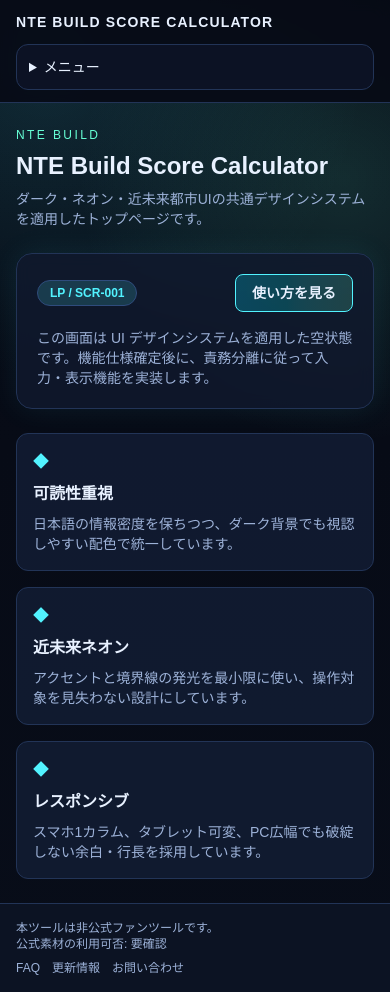
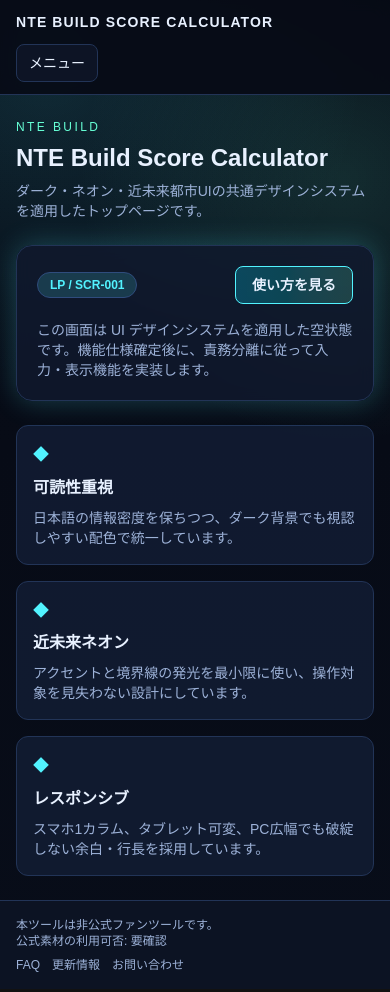
Before and after one commit to mizzz-dev/NTE-Build-Score-Calculator, a Next.js app: page / in a window 390 px wide. Built offline with nearby package versions, Linux system fonts and the light colour scheme.

Commit message:
Issue #12 ダークネオンUIの共通デザインシステムを強化

```diff
--- a/src/app/globals.css
+++ b/src/app/globals.css
@@ -15,6 +15,8 @@
   --color-accent: #52f3ff;
   --color-accent-soft: rgba(82, 243, 255, 0.16);
   --color-accent-strong: #66ffd5;
+  --color-accent-violet: #7f8dff;
+  --glow-accent: 0 0 28px rgba(82, 243, 255, 0.24);
   --color-danger: #ff5f91;
 }
 
@@ -31,6 +33,7 @@ body {
     linear-gradient(180deg, #050914 0%, #070b16 45%, #080d19 100%);
   color: var(--color-text-primary);
   font-family: 'Noto Sans JP', 'Hiragino Kaku Gothic ProN', 'Yu Gothic', sans-serif;
+  line-height: 1.6;
 }
 
 a {
--- a/src/components/layout/AppHeader.tsx
+++ b/src/components/layout/AppHeader.tsx
@@ -4,8 +4,8 @@ import { MobileDrawerNav } from '@/components/navigation/MobileDrawerNav';
 
 export function AppHeader() {
   return (
-    <header className="sticky top-0 z-20 border-b border-[var(--color-border)] bg-[var(--color-bg)]/90 px-4 py-3 backdrop-blur">
-      <div className="mx-auto flex w-full max-w-6xl flex-col gap-3">
+    <header className="sticky top-0 z-30 border-b border-[var(--color-border)] bg-[var(--color-bg)]/90 px-4 py-3 backdrop-blur">
+      <div className="mx-auto flex w-full max-w-7xl flex-col gap-3">
         <div className="flex items-center justify-between gap-3">
           <Link href="/" className="text-sm font-semibold tracking-[0.08em] text-[var(--color-text-primary)] md:text-base">
             NTE BUILD SCORE CALCULATOR
--- a/src/components/layout/AppShell.tsx
+++ b/src/components/layout/AppShell.tsx
@@ -1,6 +1,7 @@
 import type { ReactNode } from 'react';
 import { AppFooter } from './AppFooter';
 import { AppHeader } from './AppHeader';
+import { GlobalNav } from '@/components/navigation/GlobalNav';
 
 type AppShellProps = {
   children: ReactNode;
@@ -10,7 +11,15 @@ export function AppShell({ children }: AppShellProps) {
   return (
     <div className="flex min-h-screen flex-col bg-transparent">
       <AppHeader />
-      <main className="mx-auto w-full max-w-6xl flex-1 px-4 py-6 md:py-8">{children}</main>
+      <div className="mx-auto flex w-full max-w-7xl flex-1 gap-6 px-4 py-6 md:py-8 lg:gap-8">
+        <aside className="hidden lg:sticky lg:top-24 lg:block lg:h-fit lg:w-64">
+          <div className="rounded-2xl border border-[var(--color-border)] bg-[var(--color-bg-elevated)]/85 p-4 shadow-[0_0_36px_rgba(82,243,255,0.08)] backdrop-blur">
+            <p className="mb-3 text-xs font-semibold tracking-[0.18em] text-[var(--color-text-muted)]">GLOBAL NAV</p>
+            <GlobalNav orientation="vertical" />
+          </div>
+        </aside>
+        <main className="min-w-0 flex-1">{children}</main>
+      </div>
       <AppFooter />
     </div>
   );
--- a/src/components/navigation/GlobalNav.tsx
+++ b/src/components/navigation/GlobalNav.tsx
@@ -4,19 +4,24 @@ import Link from 'next/link';
 import { usePathname } from 'next/navigation';
 import { navItems } from './navItems';
 
-export function GlobalNav() {
+type GlobalNavProps = {
+  orientation?: 'horizontal' | 'vertical';
+};
+
+export function GlobalNav({ orientation = 'horizontal' }: GlobalNavProps) {
   const pathname = usePathname();
+  const isVertical = orientation === 'vertical';
 
   return (
     <nav aria-label="グローバルナビゲーション">
-      <ul className="flex flex-wrap gap-2 text-sm">
+      <ul className={`text-sm ${isVertical ? 'grid gap-2' : 'flex flex-wrap gap-2'}`}>
         {navItems.map((item) => {
           const isActive = pathname === item.href;
 
           return (
             <li key={item.href}>
               <Link
-                className={`inline-flex rounded-lg border px-3 py-1.5 transition ${
+                className={`inline-flex rounded-lg border px-3 py-1.5 transition ${isVertical ? 'w-full justify-start' : ''} ${
                   isActive
                     ? 'border-[var(--color-accent)] bg-[var(--color-accent-soft)] text-[var(--color-text-primary)]'
                     : 'border-[var(--color-border)] text-[var(--color-text-secondary)] hover:border-[var(--color-border-strong)] hover:text-[var(--color-text-primary)]'
--- a/src/components/navigation/MobileDrawerNav.tsx
+++ b/src/components/navigation/MobileDrawerNav.tsx
@@ -1,12 +1,39 @@
+"use client";
+
+import { useEffect, useState } from 'react';
 import { GlobalNav } from './GlobalNav';
 
 export function MobileDrawerNav() {
+  const [open, setOpen] = useState(false);
+
+  useEffect(() => {
+    document.body.style.overflow = open ? 'hidden' : '';
+    return () => {
+      document.body.style.overflow = '';
+    };
+  }, [open]);
+
   return (
-    <details className="rounded-xl border border-[var(--color-border)] bg-[var(--color-bg-elevated)]/95 p-3 md:hidden">
-      <summary className="cursor-pointer text-sm font-medium text-[var(--color-text-primary)]">メニュー</summary>
-      <div className="pt-3">
-        <GlobalNav />
+    <div className="md:hidden">
+      <button
+        type="button"
+        className="rounded-lg border border-[var(--color-border)] bg-[var(--color-bg-elevated)] px-3 py-2 text-sm"
+        onClick={() => setOpen(true)}
+      >
+        メニュー
+      </button>
+      <div className={`fixed inset-0 z-40 transition ${open ? 'pointer-events-auto opacity-100' : 'pointer-events-none opacity-0'}`}>
+        <button type="button" aria-label="メニューを閉じる" className="absolute inset-0 bg-black/60" onClick={() => setOpen(false)} />
+        <div className="absolute right-0 top-0 h-full w-[84vw] max-w-sm border-l border-[var(--color-border)] bg-[var(--color-bg)] p-4 shadow-2xl">
+          <div className="mb-4 flex items-center justify-between">
+            <p className="text-sm font-semibold tracking-[0.12em] text-[var(--color-text-muted)]">NAVIGATION</p>
+            <button type="button" className="rounded-md border border-[var(--color-border)] px-2 py-1 text-xs" onClick={() => setOpen(false)}>
+              閉じる
+            </button>
+          </div>
+          <GlobalNav orientation="vertical" />
+        </div>
       </div>
-    </details>
+    </div>
   );
 }
--- a/src/components/ui/NeonPanel.tsx
+++ b/src/components/ui/NeonPanel.tsx
@@ -8,7 +8,7 @@ type NeonPanelProps = {
 export function NeonPanel({ children, className }: NeonPanelProps) {
   return (
     <div
-      className={`rounded-2xl border border-[var(--color-border)] bg-[var(--color-panel)]/80 p-5 shadow-[0_0_30px_rgba(82,243,255,0.08)] backdrop-blur ${className ?? ''}`}
+      className={`rounded-2xl border border-[var(--color-border)] bg-[var(--color-panel)]/80 p-5 shadow-[var(--glow-accent)] backdrop-blur ${className ?? ''}`}
     >
       {children}
     </div>
```
Also changed, not shown: 1 other file (tests, documents, lock files or other folders).
